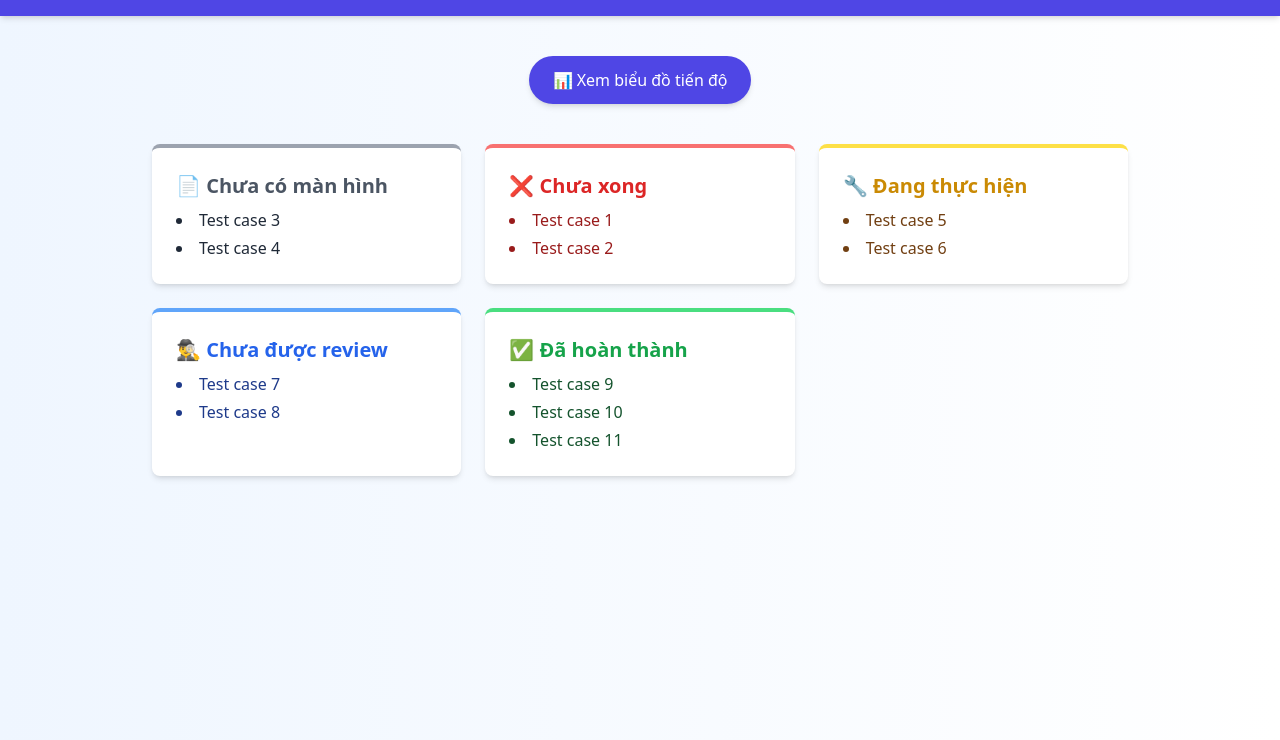
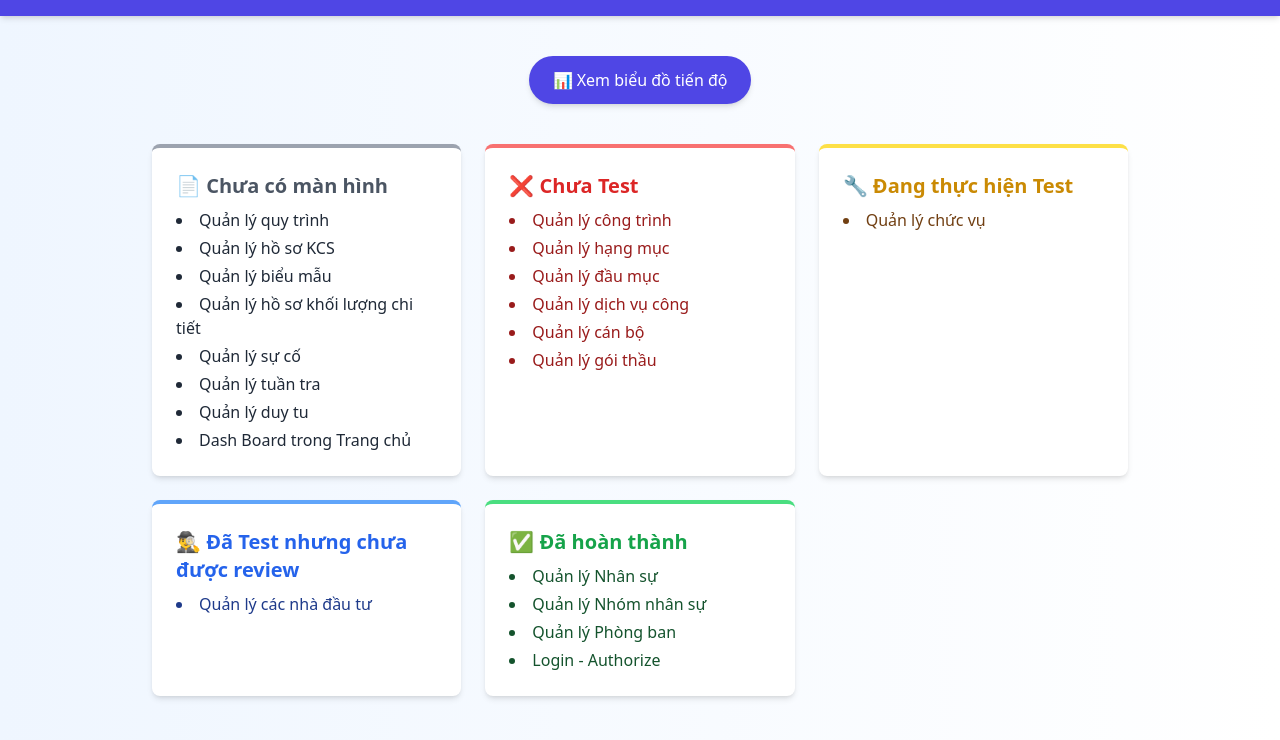
Before and after one commit to vukt2004/TestProgress, a plain HTML site: page index.html in a window 1280 px wide. Shown: the part 60-800 px from the top of the page. Drawn offline with nearby package versions, Linux system fonts and the light colour scheme.

Commit message:
Update index

```diff
--- a/index.html
+++ b/index.html
@@ -22,35 +22,43 @@
       <div class="bg-white shadow-md rounded-lg p-6 border-t-4 border-gray-400">
         <h2 class="text-xl font-bold text-gray-600 mb-2">📄 Chưa có màn hình</h2>
         <ul class="status-chua-man-hinh list-disc list-inside text-gray-800 space-y-1">
-          <li>Test case 3</li>
-          <li>Test case 4</li>
+          <li>Quản lý quy trình</li>
+          <li>Quản lý hồ sơ KCS</li>
+          <li>Quản lý biểu mẫu</li>
+          <li>Quản lý hồ sơ khối lượng chi tiết</li>
+          <li>Quản lý sự cố</li>
+          <li>Quản lý tuần tra</li>
+          <li>Quản lý duy tu</li>
+          <li>Dash Board trong Trang chủ</li>
         </ul>
       </div>
 
       <!-- Chưa xong -->
       <div class="bg-white shadow-md rounded-lg p-6 border-t-4 border-red-400">
-        <h2 class="text-xl font-bold text-red-600 mb-2">❌ Chưa xong</h2>
+        <h2 class="text-xl font-bold text-red-600 mb-2">❌ Chưa Test</h2>
         <ul class="status-chua-xong list-disc list-inside text-red-800 space-y-1">
-          <li>Test case 1</li>
-          <li>Test case 2</li>
+          <li>Quản lý công trình</li>
+          <li>Quản lý hạng mục</li>
+          <li>Quản lý đầu mục</li>
+          <li>Quản lý dịch vụ công</li>
+          <li>Quản lý cán bộ</li>
+          <li>Quản lý gói thầu</li>
         </ul>
       </div>
 
       <!-- Đang thực hiện -->
       <div class="bg-white shadow-md rounded-lg p-6 border-t-4 border-yellow-300">
-        <h2 class="text-xl font-bold text-yellow-600 mb-2">🔧 Đang thực hiện</h2>
+        <h2 class="text-xl font-bold text-yellow-600 mb-2">🔧 Đang thực hiện Test</h2>
         <ul class="status-dang-thuc-hien list-disc list-inside text-yellow-900 space-y-1">
-          <li>Test case 5</li>
-          <li>Test case 6</li>
+          <li>Quản lý chức vụ</li>
         </ul>
       </div>
 
       <!-- Chưa review -->
       <div class="bg-white shadow-md rounded-lg p-6 border-t-4 border-blue-400">
-        <h2 class="text-xl font-bold text-blue-600 mb-2">🕵️‍♂️ Chưa được review</h2>
+        <h2 class="text-xl font-bold text-blue-600 mb-2">🕵️‍♂️ Đã Test nhưng chưa được review</h2>
         <ul class="status-chua-review list-disc list-inside text-blue-900 space-y-1">
-          <li>Test case 7</li>
-          <li>Test case 8</li>
+          <li>Quản lý các nhà đầu tư</li>
         </ul>
       </div>
 
@@ -58,9 +66,10 @@
       <div class="bg-white shadow-md rounded-lg p-6 border-t-4 border-green-400">
         <h2 class="text-xl font-bold text-green-600 mb-2">✅ Đã hoàn thành</h2>
         <ul class="status-da-hoan-thanh list-disc list-inside text-green-900 space-y-1">
-          <li>Test case 9</li>
-          <li>Test case 10</li>
-          <li>Test case 11</li>
+          <li>Quản lý Nhân sự</li>
+          <li>Quản lý Nhóm nhân sự</li>
+          <li>Quản lý Phòng ban</li>
+          <li>Login - Authorize</li>
         </ul>
       </div>
     </div>
```
